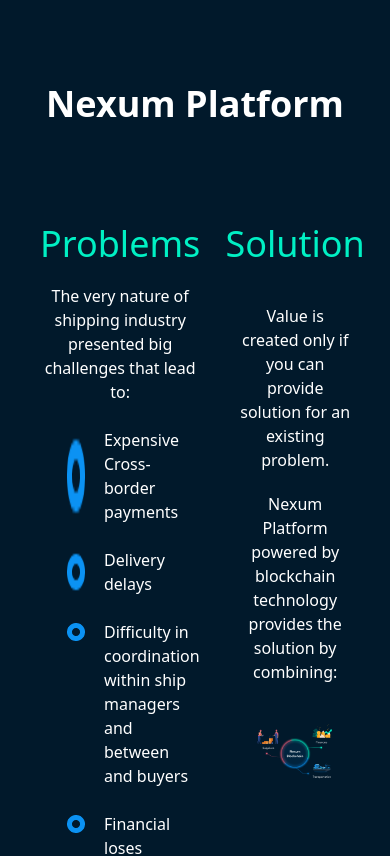
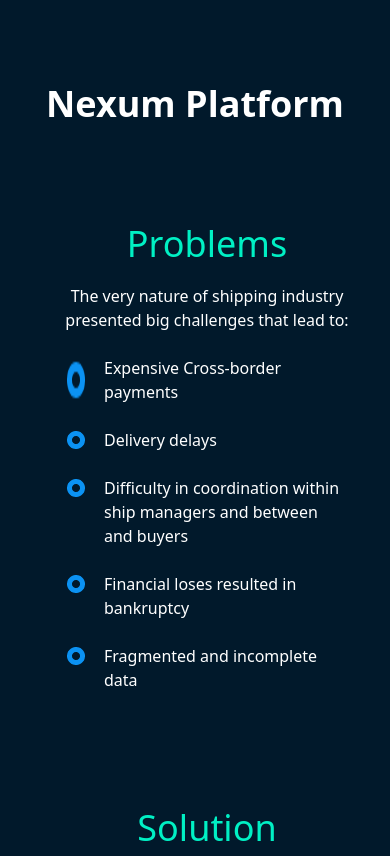
Before and after one commit to kudostech/Nexum-website, a React (Vite) app: page / in a window 390 px wide. Shown: the part 2140-2996 px from the top of the page. Built offline with nearby package versions, Linux system fonts and the light colour scheme.

Commit message:
Refactor Featuresection for mobile and desktop views

```diff
--- a/src/components/Featuresection.jsx
+++ b/src/components/Featuresection.jsx
@@ -165,7 +165,63 @@
                         Nexum Platform
                     </p>
 
-                   <div className='flex gap-4 ml-6 lg:ml-70' >
+
+                        <div className='md:hidden flex flex-col gap-4 ml-6 ' > {/* when on mobile screen */}
+                        <div className='mt-15 md:border border-[#023153] rounded-xl md:w-85'>
+                            <p className=' text-[#00f0c4] text-4xl mt-10 font-medium text-center '>
+                                Problems
+                            </p>
+                            <p className='text-center mt-5 text-white font-light'>
+                                The very nature of shipping industry <br />presented big challenges that lead to:
+                            </p>
+                            <div className='mt-6 flex flex-col gap-6'>
+                                <div className=' flex mx-6 gap-4'>
+                                    <img src={Bulletin} alt="-" />
+                                    <p className='text-white font-light'> Expensive Cross-border payments</p>
+                                </div>
+                                <div className=' flex mx-6 gap-4'>
+                                    <img src={Bulletin} alt="-" />
+                                    <p className='text-white font-light'> Delivery delays</p>
+                                </div>
+                                <div className=' flex mx-6 gap-4'>
+                                    <img className='h-6' src={Bulletin} alt="-" />
+                                    <p className='text-white font-light'> Difficulty in coordination within ship managers and between and buyers</p>
+                                </div>
+
+                                <div className=' flex mx-6 gap-4'>
+                                    <img className='h-6' src={Bulletin} alt="-" />
+                                    <p className='text-white font-light'> Financial loses resulted in bankruptcy</p>
+                                </div>
+
+                                <div className=' flex mx-6 gap-4'>
+                                    <img className='h-6' src={Bulletin} alt="-" />
+                                    <p className='text-white font-light'> Fragmented and incomplete data</p>
+                                </div>
+                            </div>
+                        </div>
+
+                        <div className='mt-15 md:border border-[#023153] rounded-xl md:w-85' >
+                            <p className=' mt-10 text-[#00f0c4] text-4xl font-medium text-center '>
+                                Solution
+                            </p>
+
+                            <p className=' mt-10 text-white font-extralight mx-5 text-center'>
+                                Value is created only if you can provide solution for an existing problem.
+                            </p>
+                            <p className=' mt-5 text-white font-extralight mx-5 text-center'>
+                                Nexum Platform powered by blockchain technology provides the solution by combining:
+                            </p>
+
+                            <img className='items-center p-10' src={Blockchain} alt="" />
+
+
+
+                    </div>
+
+                    </div>
+
+
+                    <div className='hidden md:flex gap-4 ml-6 lg:ml-70' > {/* when on larger screen */}
                         <div className='mt-15 md:border border-[#023153] rounded-xl md:w-85'>
                             <p className=' text-[#00f0c4] text-4xl mt-10 font-medium text-center '>
                                 Problems
```
Lines whose indentation alone changed are shown as unchanged.
